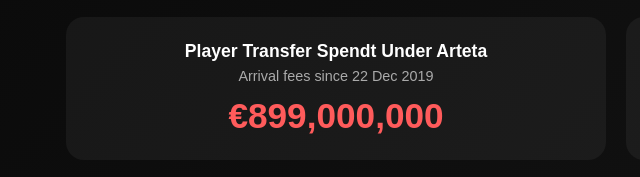
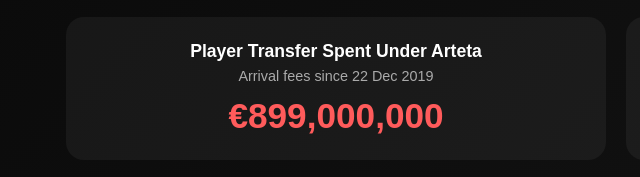
Before and after one commit to OcelotGILA/Arsenal-TIMER, a plain HTML site: page index.html in a window 1280 px wide. Shown: the part 357-534 px from the top of the page, 24-664 px from the left. Drawn offline with Linux system fonts and the light colour scheme.

Commit message:
Update index.html

```diff
--- a/index.html
+++ b/index.html
@@ -103,7 +103,7 @@
       </div>
 
       <div class="card">
-        <div class="title">Player Transfer Spendt Under Arteta</div>
+        <div class="title">Player Transfer Spent Under Arteta</div>
         <div class="label">Arrival fees since 22 Dec 2019</div>
         <div class="big" id="spendCounter">€0</div>
       </div>
```
